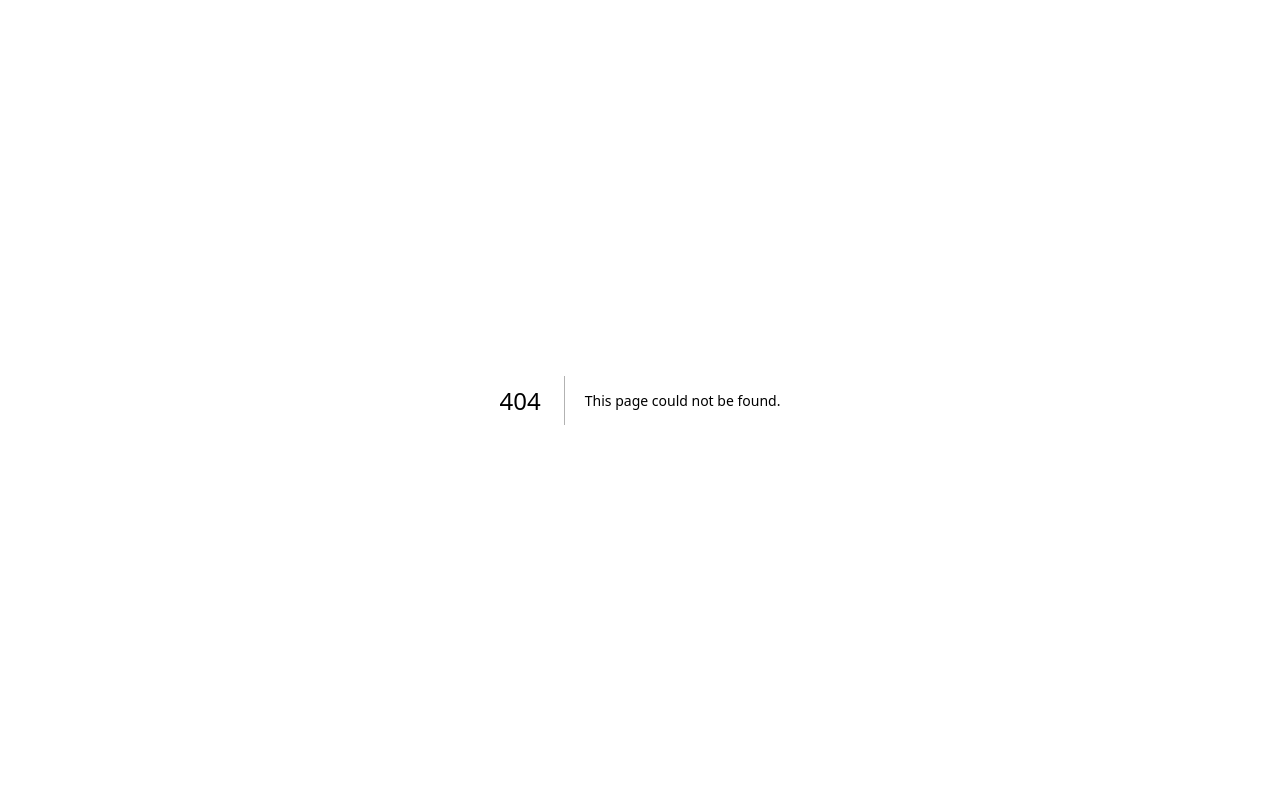
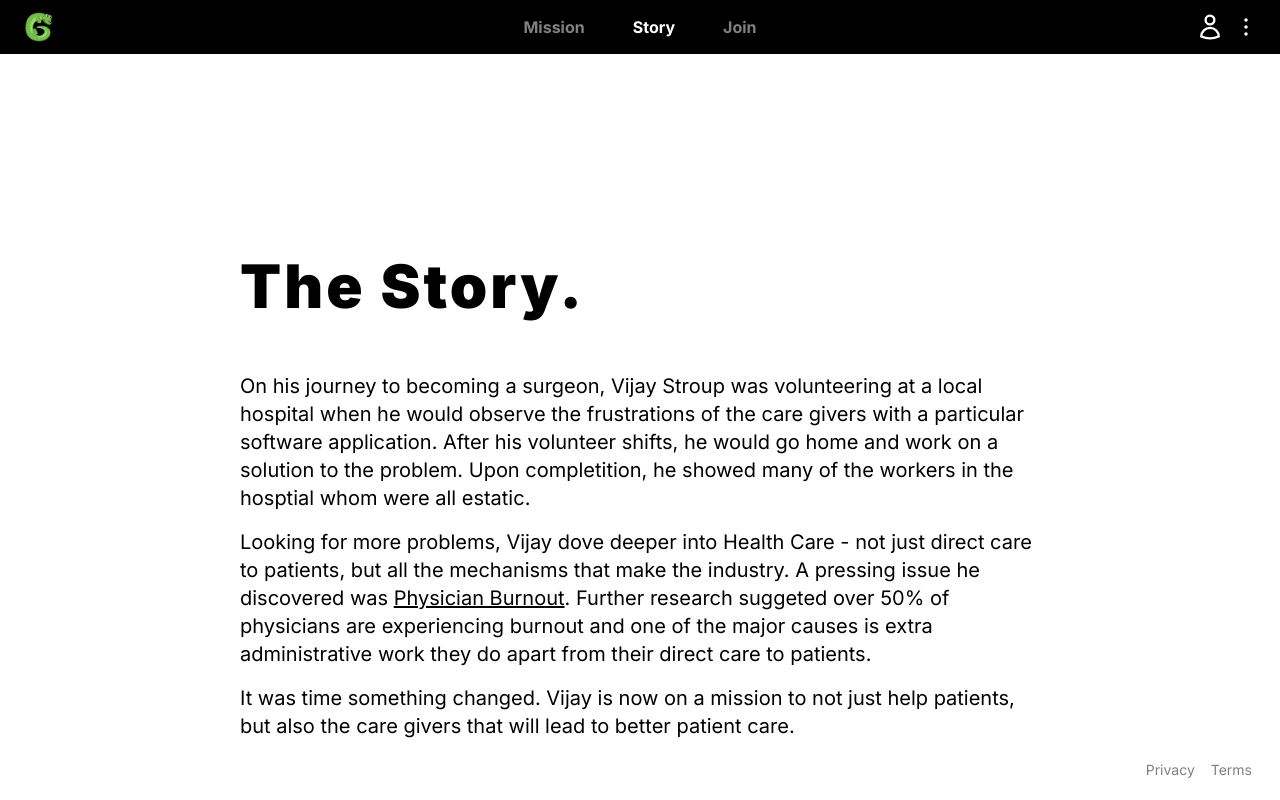
Before and after one commit to gator/gator, a Next.js app: page /story in a window 1280 px wide. Before the commit this address had no page. Built offline with nearby package versions, Linux system fonts and the light colour scheme.

Commit message:
story page

```diff
--- /dev/null
+++ b/pages/story.tsx
@@ -0,0 +1,81 @@
+import type { ReactElement } from 'react'
+import type { NextPageWithLayout } from './_app'
+import Layout from '../components/layout'
+import SEO from '../components/seo'
+import { motion } from 'framer-motion'
+import Link from 'next/link'
+
+const Story: NextPageWithLayout = () => {
+  return (
+    <>
+      <SEO title='Story - Gator' />
+
+      {/* <img
+        src='/mission_background.jpg'
+        alt='mission_background'
+        className='absolute top-0 object-cover h-full'
+      /> */}
+
+      <main className='z-10 h-full text-black bg-white top-1/2'>
+        <motion.h1
+          className='mt-40 text-6xl font-black tracking-wider mb-14'
+          initial={{ translateY: -10 }}
+          animate={{ translateY: 0 }}
+          transition={{ duration: 0.5 }}
+        >
+          The Story.
+        </motion.h1>
+        <motion.p
+          className='text-xl'
+          initial={{ translateY: -15 }}
+          animate={{ translateY: 0 }}
+          transition={{ duration: 0.75 }}
+        >
+          On his journey to becoming a surgeon, Vijay Stroup was volunteering at
+          a local hospital when he would observe the frustrations of the care
+          givers with a particular software application. After his volunteer
+          shifts, he would go home and work on a solution to the problem. Upon
+          completition, he showed many of the workers in the hosptial whom were
+          all estatic.
+        </motion.p>
+        <motion.p
+          className='mt-4 text-xl'
+          initial={{ translateY: -20 }}
+          animate={{ translateY: 0 }}
+          transition={{ duration: 1 }}
+        >
+          Looking for more problems, Vijay dove deeper into Health Care - not
+          just direct care to patients, but all the mechanisms that make the
+          industry. A pressing issue he discovered was{' '}
+          <Link
+            href='https://www.ahrq.gov/prevention/clinician/ahrq-works/burnout/index.html'
+            rel='noopener noreferrer'
+            target='_blank'
+            className='underline'
+          >
+            Physician Burnout
+          </Link>
+          . Further research suggeted over 50% of physicians are experiencing
+          burnout and one of the major causes is extra administrative work they
+          do apart from their direct care to patients.
+        </motion.p>
+        <motion.p
+          className='mt-4 text-xl'
+          initial={{ translateY: -25 }}
+          animate={{ translateY: 0 }}
+          transition={{ duration: 1.25 }}
+        >
+          It was time something changed. Vijay is now on a mission to not just
+          help patients, but also the care givers that will lead to better
+          patient care.
+        </motion.p>
+      </main>
+    </>
+  )
+}
+
+Story.getLayout = function getLayout(page: ReactElement) {
+  return <Layout>{page}</Layout>
+}
+
+export default Story
```
